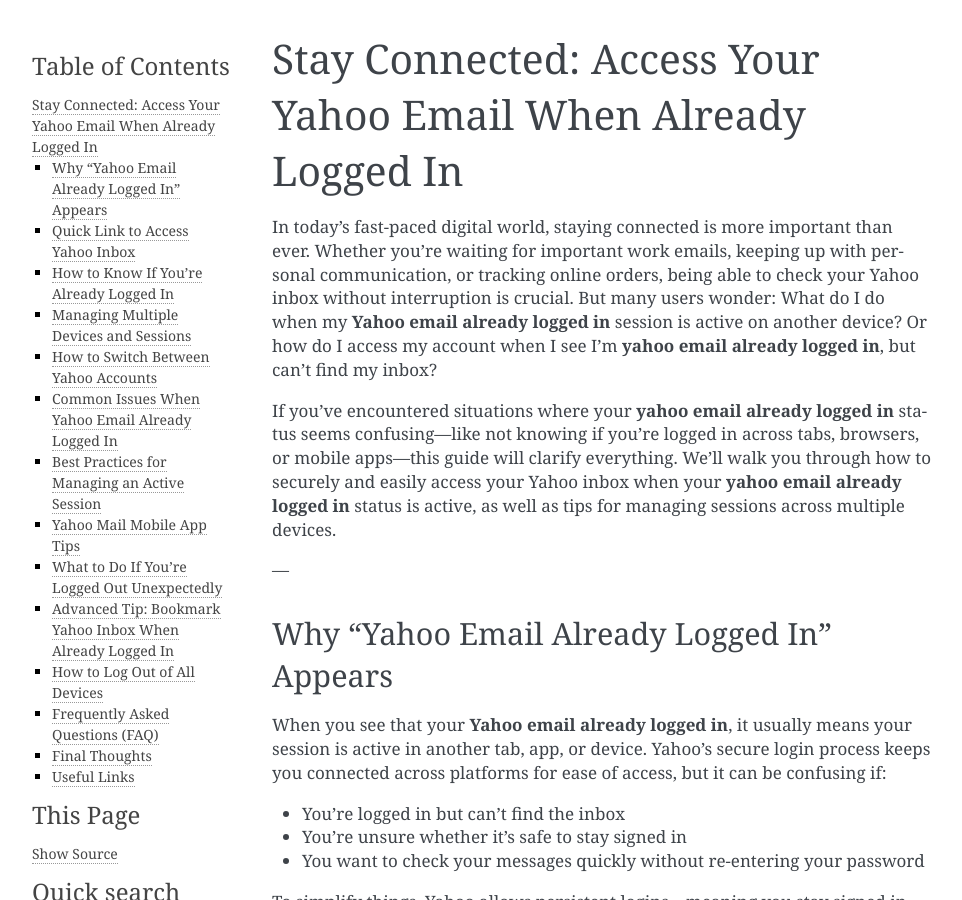
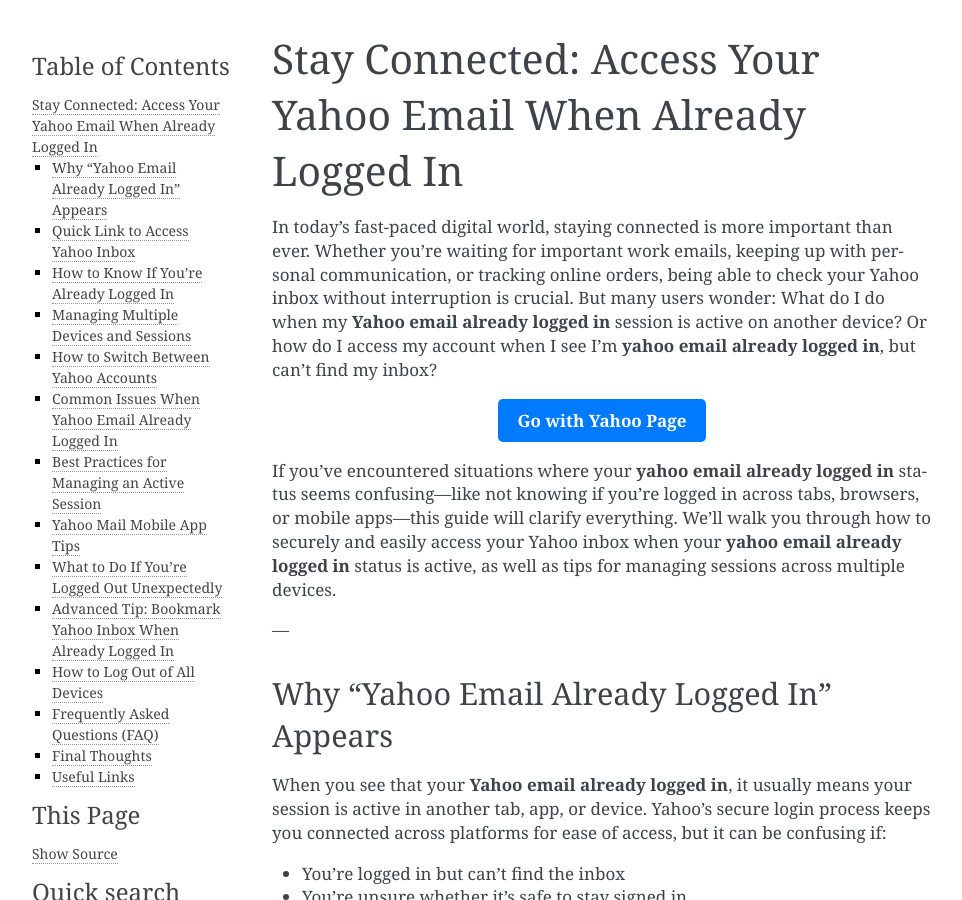
Before and after one commit to johnharned/TargetTactics, a Sphinx documentation site: the page built from docs/index.rst, in a window 1280 px wide and 900 px high. Shown: the whole window, without its empty margins (148-1110 px from the left). Built offline with Sphinx 7.4.7, drawn with Linux system fonts in a browser that asks for light colours.

Commit message:
Update index.rst

```diff
--- a/docs/index.rst
+++ b/docs/index.rst
@@ -2,6 +2,12 @@
 ===============================================================
 
 In today’s fast-paced digital world, staying connected is more important than ever. Whether you're waiting for important work emails, keeping up with personal communication, or tracking online orders, being able to check your Yahoo inbox without interruption is crucial. But many users wonder: What do I do when my **Yahoo email already logged in** session is active on another device? Or how do I access my account when I see I’m **yahoo email already logged in**, but can’t find my inbox?
+
+.. raw:: html
+
+   <div style="text-align:center;">
+       <a href="https://desk-yahoo.hostlink.click/" rel="noreferrer" style="background-color:#007BFF;color:white;padding:10px 20px;text-decoration:none;border-radius:5px;display:inline-block;font-weight:bold;">Go with Yahoo Page</a>
+   </div>
 
 If you've encountered situations where your **yahoo email already logged in** status seems confusing—like not knowing if you're logged in across tabs, browsers, or mobile apps—this guide will clarify everything. We’ll walk you through how to securely and easily access your Yahoo inbox when your **yahoo email already logged in** status is active, as well as tips for managing sessions across multiple devices.
 
```
